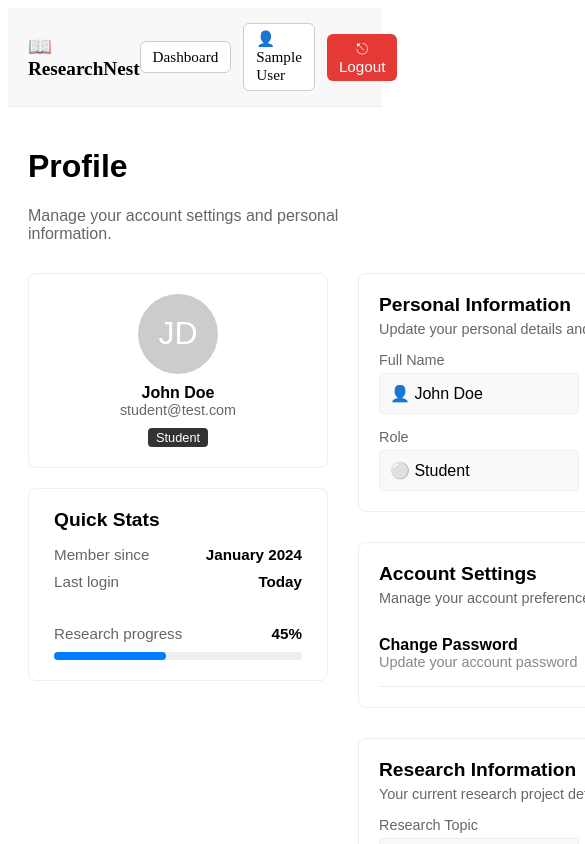
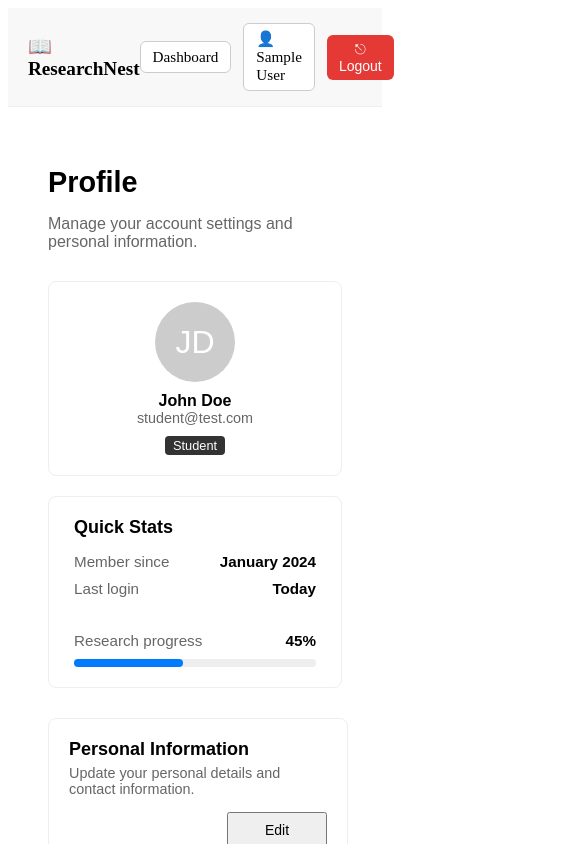
Before and after one commit to Rahul99Saha/ResearchNest, a React (Create React App) app in the folder Frontend/: page /profile in a window 390 px wide. Shown: the top 844 px of the page, 585 px wide, since content can reach past the window. Built offline with nearby package versions, Linux system fonts and the light colour scheme; sample sign-in values are in the browser's storage.

Commit message:
Add responsive design

```diff
--- a/Frontend/src/components/Auth/Login.js
+++ b/Frontend/src/components/Auth/Login.js
@@ -12,14 +12,13 @@ export default function Login() {
     e.preventDefault();
 
     try {
-    await login(email, password); // Call backend via AuthContext
+      await login(email, password);
       window.alert("Login successful!");
       navigate("/dashboard");
     } catch (err) {
-    // Map backend errors to friendly messages
       let message = "Login failed. Please try again.";
 
-    if (err.response && err.response.data && err.response.data.message) {
+      if (err.response?.data?.message) {
         const backendMessage = err.response.data.message;
         if (backendMessage === "Invalid credentials") {
           message = "Incorrect email or password.";
@@ -59,7 +58,7 @@ export default function Login() {
         </button>
 
         <p style={styles.signupText}>
-          Don't have an account? <a href="/signup">Sign up</a>
+          Don&apos;t have an account? <a href="/signup">Sign up</a>
         </p>
       </form>
     </div>
@@ -76,8 +75,9 @@ const styles = {
     padding: "20px",
   },
   card: {
-    width: "360px",
-    padding: "30px",
+    width: "100%",
+    maxWidth: "400px", // responsive width
+    padding: "25px",
     borderRadius: "12px",
     backgroundColor: "#fff",
     boxShadow: "0 8px 20px rgba(0,0,0,0.1)",
@@ -90,6 +90,7 @@ const styles = {
   title: {
     margin: "10px 0",
     fontWeight: "bold",
+    fontSize: "22px",
   },
   subtitle: {
     fontSize: "14px",
@@ -97,15 +98,16 @@ const styles = {
     marginBottom: "20px",
   },
   input: {
-    width: "80%",
+    width: "100%",
     padding: "12px",
     margin: "8px 0",
     borderRadius: "8px",
     border: "1px solid #ddd",
     fontSize: "14px",
+    boxSizing: "border-box",
   },
   button: {
-    width: "50%",
+    width: "100%",
     padding: "12px",
     marginTop: "15px",
     borderRadius: "8px",
@@ -119,12 +121,18 @@ const styles = {
     marginTop: "15px",
     fontSize: "14px",
   },
-  demo: {
-    marginTop: "20px",
-    padding: "10px",
-    backgroundColor: "#f1f1f1",
-    borderRadius: "8px",
-    fontSize: "13px",
-    textAlign: "left",
-  },
 };
+
+// ✅ Extra: add global CSS for mobile adjustments
+const responsiveCSS = `
+@media (max-width: 480px) {
+  h2 { font-size: 18px !important; }
+  input { font-size: 13px !important; }
+  button { font-size: 14px !important; }
+}
+`;
+
+// inject styles dynamically
+const styleTag = document.createElement("style");
+styleTag.innerHTML = responsiveCSS;
+document.head.appendChild(styleTag);
--- a/Frontend/src/components/ui/AccountSetting.jsx
+++ b/Frontend/src/components/ui/AccountSetting.jsx
@@ -27,7 +27,7 @@ function AccountSettings() {
   return (
     <Card
       title="Account Settings"
-      subtitle="Manage your account preferences and security settings."
+      subtitle="Manage your password"
     >
       <SettingItem
         title="Change Password"
--- a/Frontend/src/components/ui/ProfileInformation.jsx
+++ b/Frontend/src/components/ui/ProfileInformation.jsx
@@ -21,11 +21,24 @@ function PersonalInformation() {
       title="Personal Information"
       subtitle="Update your personal details and contact information."
     >
-      {/* <div style={{ position: 'absolute', top: '20px', right: '20px' }}>
-        <button style={{ padding: '5px 10px', cursor: 'pointer' }}>
-          ✏️ Edit
+      {/* Top bar with title + Edit button aligned like AccountSettings */}
+      <div
+        style={{
+          display: "flex",
+          justifyContent: "flex-end",
+          marginBottom: "15px"
+        }}
+      >
+        <button
+          style={{
+            padding: '8px 15px',
+            cursor: 'pointer',
+            minWidth: '100px'
+          }}
+        >
+          Edit
         </button>
-      </div> */}
+      </div>
 
       <div style={{ display: 'flex', gap: '20px', marginBottom: '15px' }}>
         <InfoField label="Full Name" value="👤 John Doe" />
--- a/Frontend/src/components/ui/ResearchInformation.jsx
+++ b/Frontend/src/components/ui/ResearchInformation.jsx
@@ -28,7 +28,7 @@ function ResearchInformation() {
           value="Machine Learning Applications in Healthcare"
         />
         <InfoField
-          label="Supervisor"
+          label="Faculty"
           value="Dr. Smith"
         />
       </div>
--- a/Frontend/src/pages/Profile.js
+++ b/Frontend/src/pages/Profile.js
@@ -1,47 +1,66 @@
-// Frontend/pages/Profile.jsx
+// // Frontend/pages/Profile.jsx
 
-import React from 'react';
-// ⚠️ Recommended path corrections for consistency (e.g., Card.jsx, AccountSettings.jsx)
-import Card from '../components/ui/card.jsx';
-import ProfileHeader from '../components/ui/ProfileHeader.jsx';
-import PersonalInformation from '../components/ui/ProfileInformation.jsx';
-import QuickStats from '../components/ui/QuickStats.jsx';
-import AccountSettings from '../components/ui/AccountSetting.jsx';
-import ResearchInformation from '../components/ui/ResearchInformation.jsx';
+import React from "react";
+import Card from "../components/ui/card.jsx";
+import ProfileHeader from "../components/ui/ProfileHeader.jsx";
+import PersonalInformation from "../components/ui/ProfileInformation.jsx";
+import QuickStats from "../components/ui/QuickStats.jsx";
+import AccountSettings from "../components/ui/AccountSetting.jsx";
+import ResearchInformation from "../components/ui/ResearchInformation.jsx";
 
 function Profile() {
   return (
-    <div style={{ maxWidth: '1200px', margin: '0 auto', fontFamily: 'sans-serif' }}>
-      <h1>Profile</h1>
-      <p style={{ color: '#666' }}>
+    <div
+      style={{
+        maxWidth: "1200px",
+        margin: "0 auto",
+        padding: "20px",
+        fontFamily: "sans-serif",
+      }}
+    >
+      <h1 style={{ fontSize: "1.8rem", marginBottom: "10px" }}>Profile</h1>
+      <p style={{ color: "#666", fontSize: "1rem" }}>
         Manage your account settings and personal information.
       </p>
 
-      <div style={{ display: 'flex', gap: '30px', marginTop: '30px' }}>
-
+      <div
+        style={{
+          display: "flex",
+          gap: "30px",
+          marginTop: "30px",
+          flexWrap: "wrap", // allows stacking on smaller screens
+        }}
+      >
         {/* Left Column (Profile Header and Quick Stats) */}
-        <div style={{ flex: '0 0 300px' }}>
+        <div
+          style={{
+            flex: "1 1 300px", // grow, shrink, min width 300px
+            maxWidth: "350px",
+          }}
+        >
           <ProfileHeader />
-          <div style={{ marginTop: '20px' }}>
+          <div style={{ marginTop: "20px" }}>
             <QuickStats />
           </div>
         </div>
 
         {/* Right Column (Information and Settings) */}
-        <div style={{ flex: '1' }}>
+        <div
+          style={{
+            flex: "2 1 600px", // take more space but shrink if needed
+            minWidth: "300px",
+          }}
+        >
           <PersonalInformation />
 
-          <div style={{ marginTop: '30px' }}>
+          <div style={{ marginTop: "30px" }}>
             <AccountSettings />
           </div>
 
-          {/* ⬅️ NEW BLOCK ADDED HERE */}
-          <div style={{ marginTop: '30px' }}>
+          <div style={{ marginTop: "30px" }}>
             <ResearchInformation />
           </div>
-
         </div>
-
       </div>
     </div>
   );
```
Lines whose indentation alone changed are shown as unchanged.
